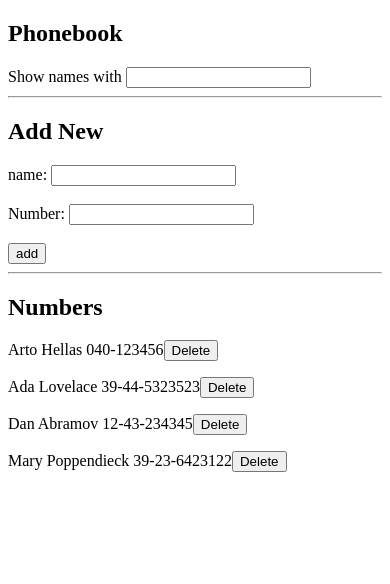
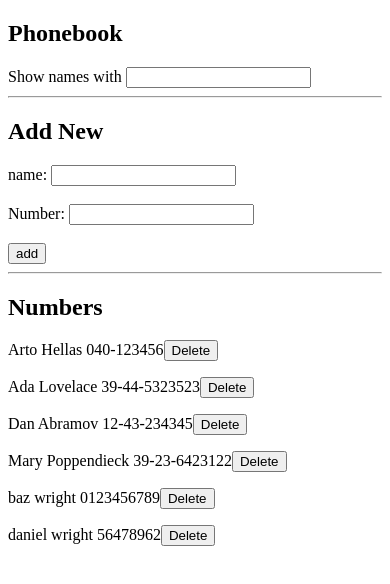
Before and after one commit to bazwright70/fullstackopen2021, a React (Create React App) app in the folder part2/phonebook/: page / in a window 390 px wide. Shown: the top 584 px of the page. Built offline with nearby package versions, Linux system fonts and the light colour scheme; data requests are answered from the project's data file.

Commit message:
2.18 PHONEBOOK - add number update functionality if name already exists

```diff
--- a/part2/phonebook/db.json
+++ b/part2/phonebook/db.json
@@ -19,6 +19,16 @@
       "name": "Mary Poppendieck",
       "number": "39-23-6423122",
       "id": 4
+    },
+    {
+      "id": 5,
+      "name": "baz wright",
+      "number": "0123456789"
+    },
+    {
+      "id": 6,
+      "name": "daniel wright",
+      "number": "56478962"
     }
   ]
 }
--- a/part2/phonebook/src/App.js
+++ b/part2/phonebook/src/App.js
@@ -22,21 +22,41 @@ const App = () => {
   // handle form submit event
   const handleSubmit = (event) => {
     event.preventDefault();
+    const duplicate = false;
 
-    // check if entry already in phonebook
+    // loop through person array for validations
     for (let entry of person) {
-      if (entry.name.toLowerCase() === newName.toLowerCase()) {
-        setNewName('');
-        setNewNumber('');
-        return alert(`${newName} already exists in phonebook`)
-      } else if (newName.length < 3) {
+      // check if name length is valid
+      if(newName.length < 3) {
         setNewName('');
         setNewNumber('');
         return alert('Name too short');
       }
+
+      // check if entry already in phonebook
+      if (entry.name.toLowerCase() === newName.toLowerCase()) {
+          const reply = window.confirm(`${entry.name} is already in the phonebook,
+                      replace old number with the new one`);
+        // clear inputs if number update not required
+        if(!reply){
+          setNewName('');
+          setNewNumber('');
+          return 0;
+        }else{
+          entry.number = newNumber
+          server.updateNumber(entry)
+            .then(contact => {
+              console.log("number updated for", contact);
+              setNewName('');
+              setNewNumber('');
+            })
+            .catch(err => console.log(err));
+            return entry;
+        }
     }
-
+  }
     // create new entry object
+    console.log("Creating new person in form submit")
     const newPerson = {
       id: person.length + 1,
       name: newName,
@@ -46,12 +66,16 @@ const App = () => {
     // save new contact to server
     server.createContact(newPerson)
       .then(newContact =>{
-        setPerson(person.concat(newContact))})
+        console.log("creating new contact in sever.createContact function")
+        setPerson(person.concat(newContact));
+        setNewName('');
+        setNewNumber('');
+      })
       .catch(err => console.log(err))
 
-    setNewName('');
-    setNewNumber('');
-  }
+
+  } //** end of handle submit
+
 
   // handle name input field update or change
   const updateName = (event) => {
--- a/part2/phonebook/src/Display.js
+++ b/part2/phonebook/src/Display.js
@@ -8,7 +8,7 @@ const Display = ({ person, filterValue, removeContact }) => {
           return obj.name.toLowerCase().includes(filterValue.toLowerCase());
           })
             .map((obj) => (
-              <p key={obj.name} >{obj.name} {obj.number}
+              <p key={obj.id} >{obj.name} {obj.number}
                 <button
                   onClick={()=> removeContact(obj)}
                 >Delete </button>
--- a/part2/phonebook/src/server/handlers.js
+++ b/part2/phonebook/src/server/handlers.js
@@ -18,10 +18,20 @@ const removeContact = (contact) => {
   return response.then( response => response.data)
 }
 
+const updateNumber = (contact) => {
+  const response = axios.put(`${serverUrl}/${contact.id}`,contact)
+  return response.then(response => {
+            console.log("Returned contact:", response.data);
+            return response.data
+        }
+          )
+}
+
 const ServerFunctions = {
   getAllContacts,
   createContact,
-  removeContact
+  removeContact,
+  updateNumber
 }
 
 export default ServerFunctions;
```
